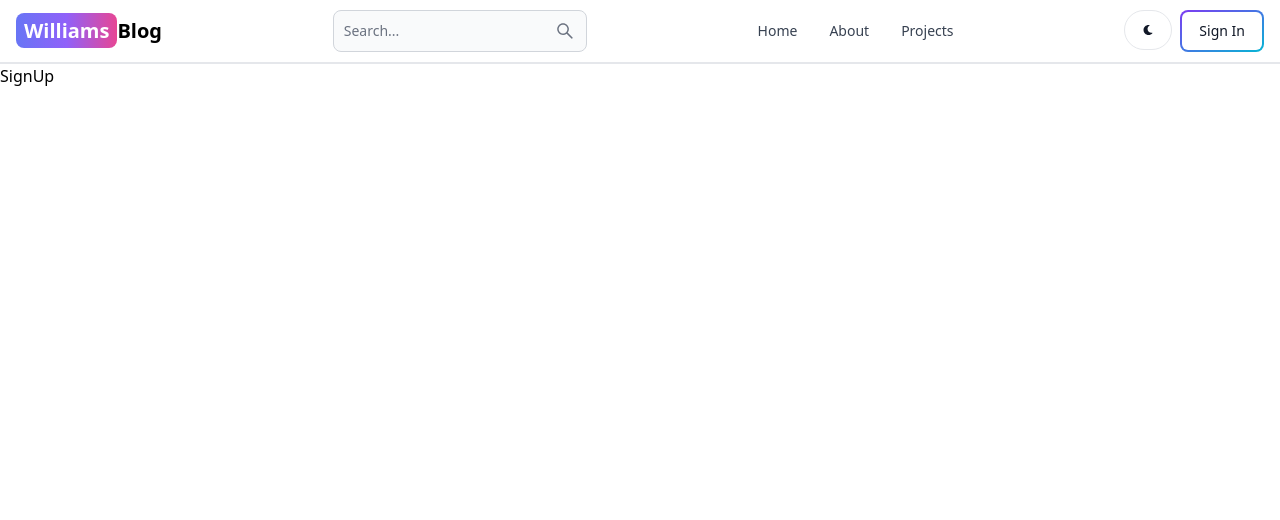
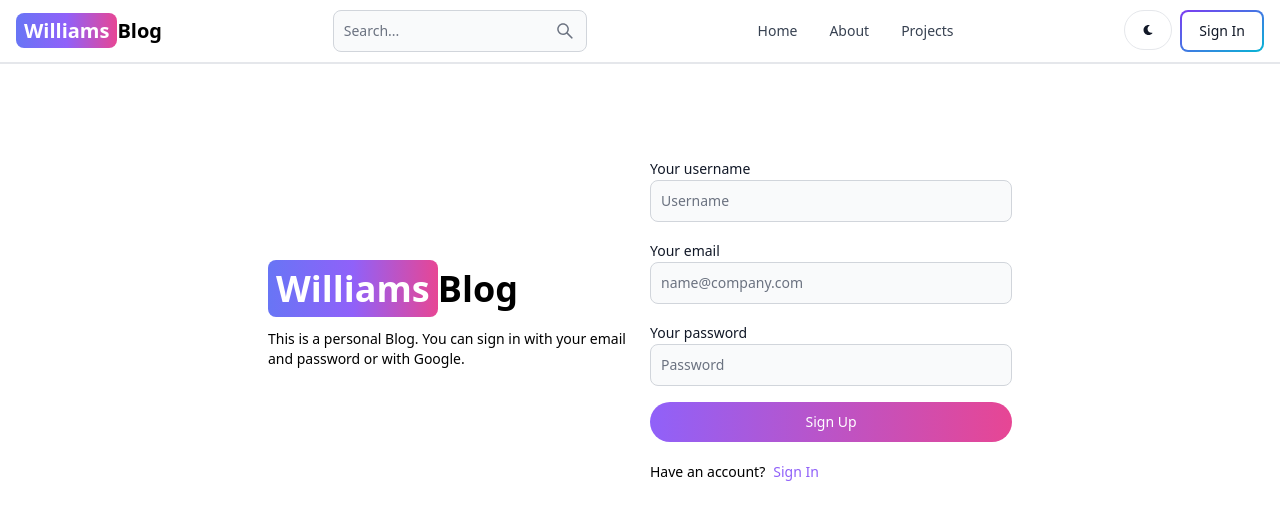
Before and after one commit to WILLIAMS-PROGRAMMER/mern-blog, a React app in the folder client/: page /sign-up in a window 1280 px wide. Shown: the top 520 px of the page. Built offline with nearby package versions, Linux system fonts and the light colour scheme; the HTML template or start-up script is replaced by a standard one.

Commit message:
create signup page UI

```diff
--- a/client/src/pages/SignUp.jsx
+++ b/client/src/pages/SignUp.jsx
@@ -1,7 +1,47 @@
+import { Button, Label, TextInput } from 'flowbite-react'
 import React from 'react'
+import { Link } from 'react-router-dom'
 
 export default function SignUp() {
   return (
-    <div>SignUp</div>
+    <div className='min-h-screen mt-20'>
+      <div className='flex p-3 max-w-3xl mx-auto flex-col md:flex-row md:items-center gap-5'>
+        {/* left size */}
+        <div className='flex-1'>
+          <Link to="/" className=' font-bold dark:text-white text-4xl'>
+            <span className='px-2 py-1 bg-gradient-to-r from-indigo-500 via-purple-500 to-pink-500 rounded-lg text-white'>Williams</span>
+            Blog
+          </Link>
+          <p className='text-sm mt-5 font-medium'>This is a personal Blog. You can sign in with your email and password or with Google.</p>
+        </div>
+
+        {/* right size */}
+        <div className='flex-1'>
+          <form className='flex flex-col gap-4'>
+              <div>
+                <Label value='Your username' htmlFor='username' />
+                <TextInput type='text' placeholder='Username' id='username' />
+              </div>
+              <div>
+                <Label value='Your email' htmlFor='email' />
+                <TextInput type='text' placeholder='name@company.com' id='email' />
+              </div>
+              <div>
+                <Label value='Your password' htmlFor='password' />
+                <TextInput type='text' placeholder='Password' id='password' />
+              </div>
+              <Button gradientDuoTone='purpleToPink' pill type='submit' >
+                Sign Up
+              </Button>
+          </form>
+          <div className="flex gap-2 text-sm mt-5">
+            <span>Have an account?</span>
+            <Link to="/sign-in" className='text-purple-500'>
+              Sign In
+            </Link>
+          </div>
+        </div>
+      </div>
+    </div>
   )
 }
```
